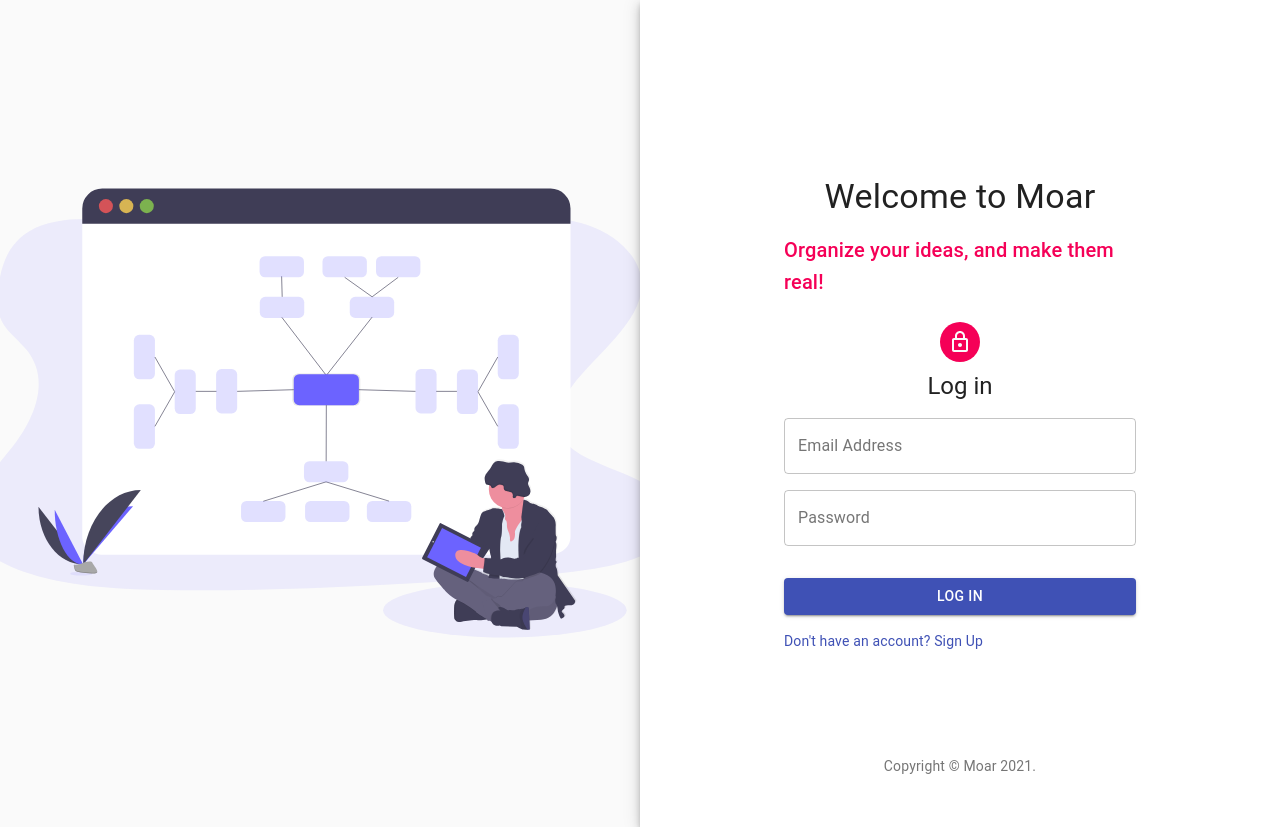
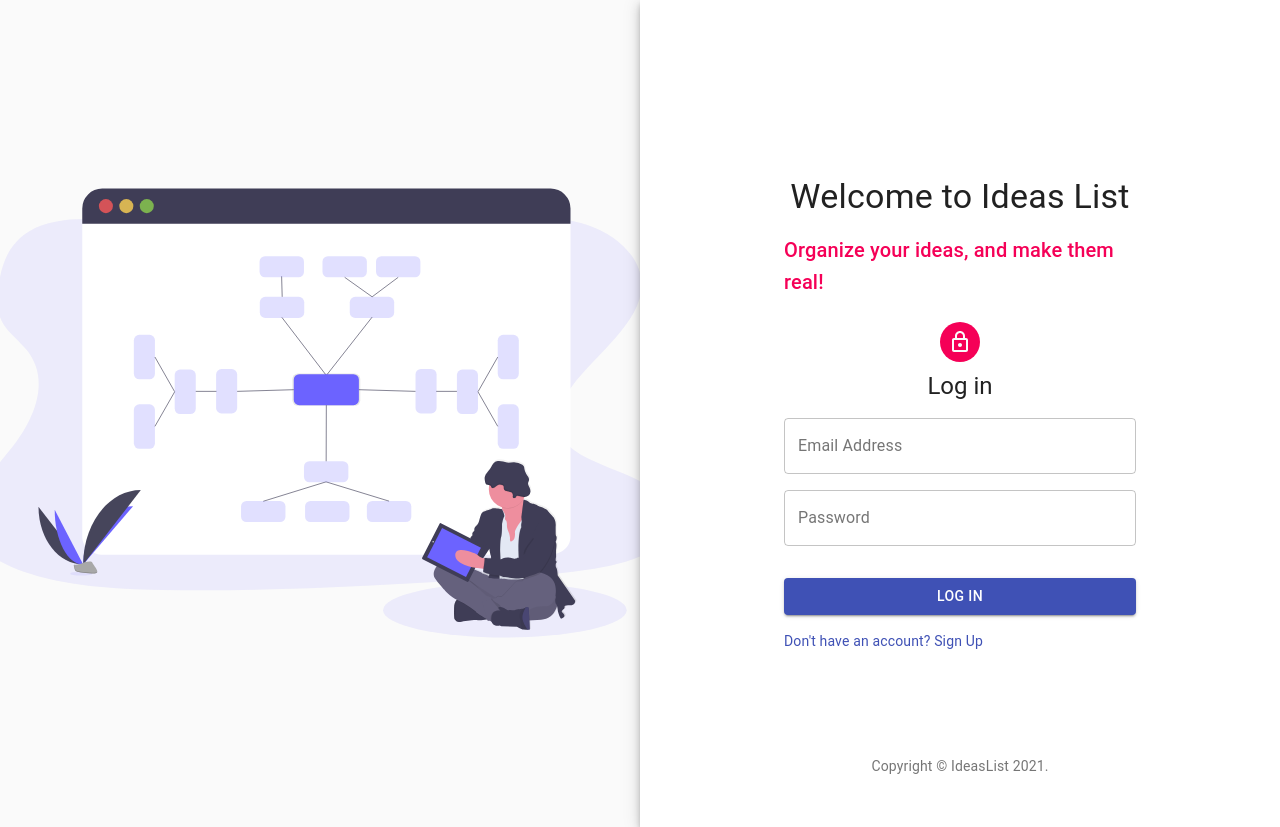
Before and after one commit to khyatibardolia/IdeasList, a React (Create React App) app: page / in a window 1280 px wide. Built offline with nearby package versions, Linux system fonts and the light colour scheme.

Commit message:
- Removed unnecessary pacakages and renamed app name.

```diff
--- a/package.json
+++ b/package.json
@@ -1,5 +1,5 @@
 {
-  "name": "moar",
+  "name": "IdeasList",
   "version": "0.1.0",
   "private": true,
   "dependencies": {
@@ -19,7 +19,6 @@
     "react": "^17.0.1",
     "react-cookie": "^4.0.3",
     "react-dom": "^17.0.1",
-    "react-hook-form": "^6.15.4",
     "react-redux": "^7.2.2",
     "react-router-dom": "^5.2.0",
     "react-scripts": "4.0.3",
@@ -29,8 +28,7 @@
     "redux-promise": "^0.6.0",
     "redux-thunk": "^2.3.0",
     "typescript": "^4.1.2",
-    "web-vitals": "^1.0.1",
-    "yup": "^0.32.9"
+    "web-vitals": "^1.0.1"
   },
   "scripts": {
     "start": "react-scripts start",
--- a/public/index.html
+++ b/public/index.html
@@ -24,7 +24,7 @@
       work correctly both with client-side routing and a non-root public URL.
       Learn how to configure a non-root public URL by running `npm run build`.
     -->
-    <title>Moar</title>
+    <title>Ideas List</title>
   </head>
   <body>
     <noscript>You need to enable JavaScript to run this app.</noscript>
--- a/src/components/authentication/AuthenticateUser.tsx
+++ b/src/components/authentication/AuthenticateUser.tsx
@@ -81,7 +81,7 @@ const AuthenticateUser: React.FC<IFormInputs & InjectedFormProps<{}, IFormInputs
             <Typography variant="body2" color="textSecondary" align="center">
                 {'Copyright © '}
                 <Link color="inherit" href="https://material-ui.com/">
-                    Moar
+                    IdeasList
                 </Link>{' '}
                 {new Date().getFullYear()}
                 {'.'}
@@ -100,7 +100,7 @@ const AuthenticateUser: React.FC<IFormInputs & InjectedFormProps<{}, IFormInputs
                 if(token) {
                     dispatch(userAuthenticationAction({data, token}));
                     setLoading(false);
-                    toast.success(`Welcome to Moar! ${displayName}`);
+                    toast.success(`Welcome to Ideas List! ${displayName}`);
                     setCookie('user', {data, token}, { path: '/' });
                     history.push(routes.NOTES);
                 }
@@ -147,7 +147,7 @@ const AuthenticateUser: React.FC<IFormInputs & InjectedFormProps<{}, IFormInputs
                   component={Paper} elevation={6} square>
                 <div className={`${classes.paper} form-grid`}>
                     <Typography className={'mb-3'} component="h1" variant="h4">
-                        Welcome to Moar
+                        Welcome to Ideas List
                     </Typography>
                     <Typography className={'mb-3'} color={'secondary'} component="h6" variant="h6">
                         Organize your ideas, and make them real!
--- a/src/components/common/header/Header.tsx
+++ b/src/components/common/header/Header.tsx
@@ -146,7 +146,7 @@ const Header = (props: any) => {
                         <MenuIcon/>
                     </IconButton>
                     <Typography variant="h6" noWrap>
-                        Moar
+                        Ideas List
                     </Typography>
                     <div>
                         <IconButton
--- a/src/service/firebase/firebase.ts
+++ b/src/service/firebase/firebase.ts
@@ -32,7 +32,8 @@ export const getAllNotesDocument = async (id: any) => {
         const id = doc.id;
         return {id, ...data};
     });
-    const filter = allNotes && allNotes.length && allNotes?.filter((item: any) => item.userId === id);
+    const filter = allNotes && allNotes.length &&
+        allNotes?.filter((item: any) => item.userId === id);
     return filter;
 };
 
```
